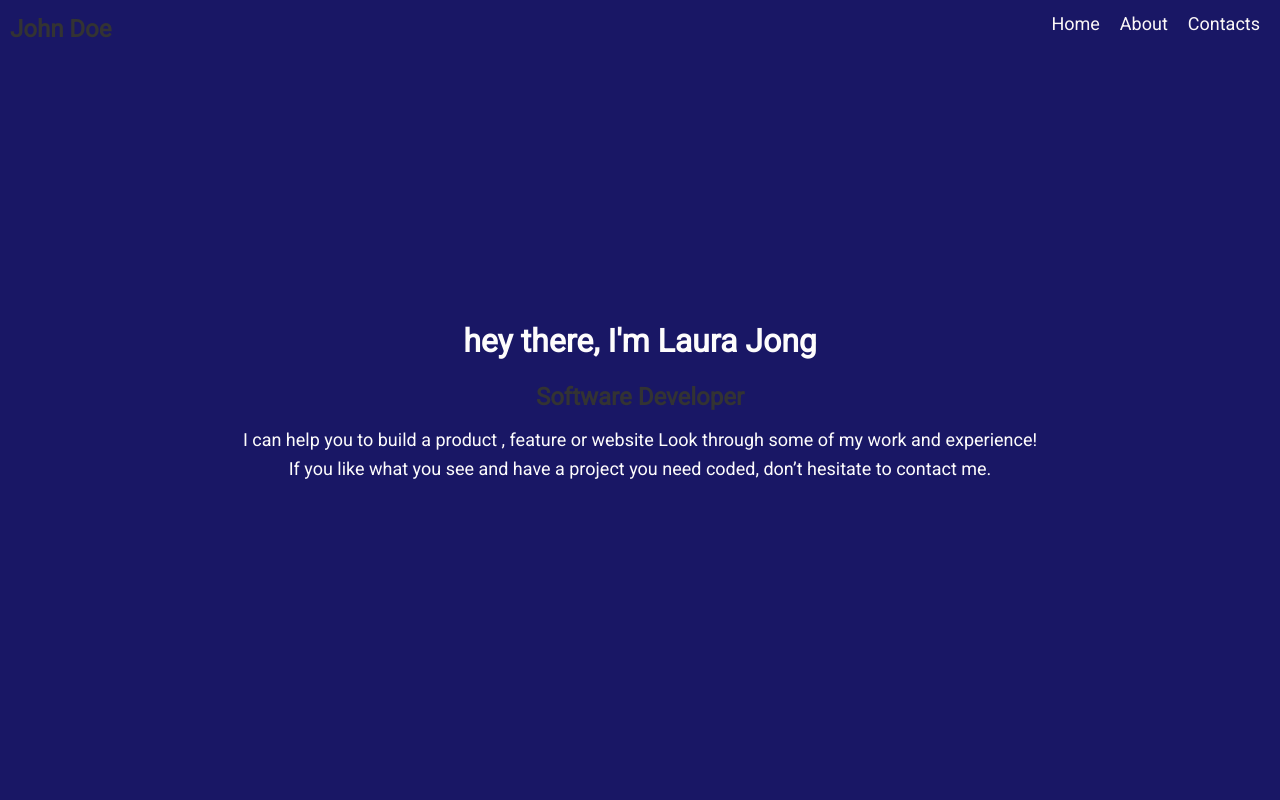
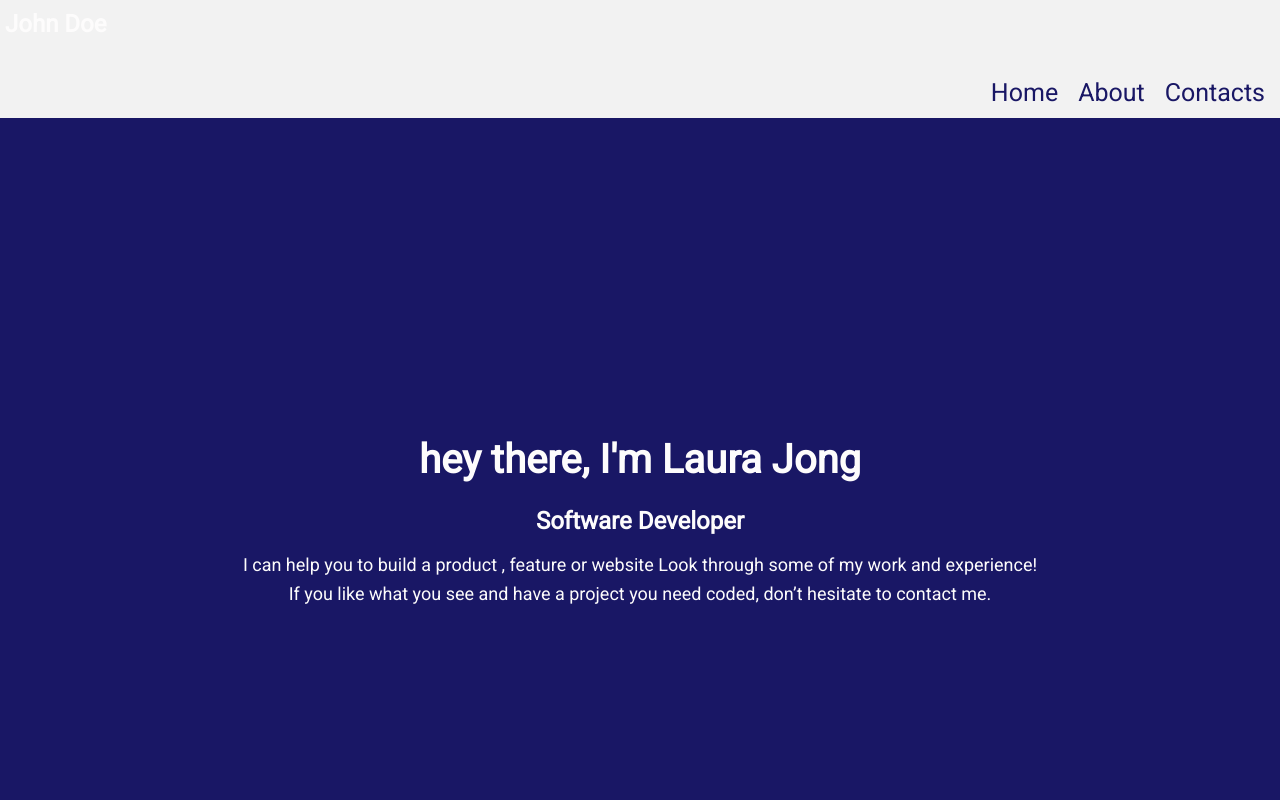
Before and after one commit to Lynn-Kish/Portofolio, a website: page index.html in a window 1280 px wide. Shown: the top 800 px of the page. Drawn offline with Linux system fonts and the light colour scheme.

Commit message:
first commit

```diff
--- a/index.html
+++ b/index.html
@@ -10,14 +10,8 @@
 <body>
     <header>
         <h2>John Doe</h2>
-    </header>
-    <header>
+
         <nav>
-          <div class="hamburger">
-            <div class="line"></div>
-            <div class="line"></div>
-            <div class="line"></div>
-          </div>
           <ul class="menu">
             <li><a href="#">Home</a></li>
             <li><a href="#">About</a></li>
--- a/style.css
+++ b/style.css
@@ -13,24 +13,46 @@
   }
 
   header {
-    background-color: none;
-    padding: 10px;
-    position: fixed;
-    top: 0;
-    right: 0;
-    width: 100%;
+    background-color: #f2f2f2;
+    padding: 5px;
+    text-align: center;
+
   }
 
-.hamburger {
-    display: none; /* Hide hamburger icon for larger screens */
+  /* Style for the heading (h2) */
+  h2 {
+    font-size: 25px;
+    color:#191765;
+    margin-bottom: 20px;
+    text-align: left;
   }
 
+  /* Style for the navigation */
+  nav {
+    display: flex;
+    justify-content: right;
+    align-items: center;
+  }
+
+  /* Style for the hamburger icon */
+  .hamburger {
+    display: flex;
+    flex-direction: column;
+    justify-content: center;
+    align-items: center;
+    width: 30px;
+    height: 25px;
+    cursor: pointer;
+  }
+
+
+  /* Style for the menu list */
   .menu {
-    list-style-type: none;
-    margin: 0;
-    padding: 0;
+    list-style: none;
     display: flex;
-    justify-content: flex-end;
+    justify-content: center;
+    align-items: center;
+    margin-top: 20px;
   }
 
   .menu li {
@@ -39,7 +61,15 @@
 
   .menu li a {
     text-decoration: none;
-    color: #fcf8f8;
+    color: #191765;
+    font-size: 25px;
+    border-radius: 5px;
+    transition: background-color 0.3s ease;
+  }
+
+  .menu li a:hover {
+    background-color: #000;
+    color: #191765;
   }
 
 main {
@@ -52,7 +82,7 @@ main {
 }
 
 h1 {
-  font-size: 32px;
+  font-size: 40px;
   color: #fdfcfc;
   margin-bottom: 10px;
 }
@@ -88,7 +118,7 @@ p {
 
 h2 {
   font-size: 24px;
-  color: #333;
+  color: #fdfcfc;
   margin-bottom: 10px;
 }
 
@@ -101,7 +131,7 @@ ul {
 li {
   margin-bottom: 5px;
   font-size: 18px;
-  color: #777;
+  color: #fdfcfc;
 }
 p .arrow {
   display: inline-block;
```
Lines whose indentation alone changed are shown as unchanged.
